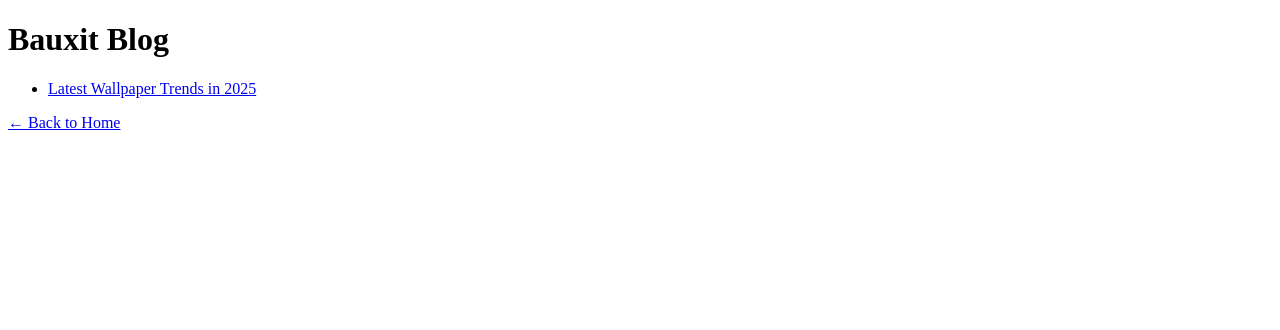
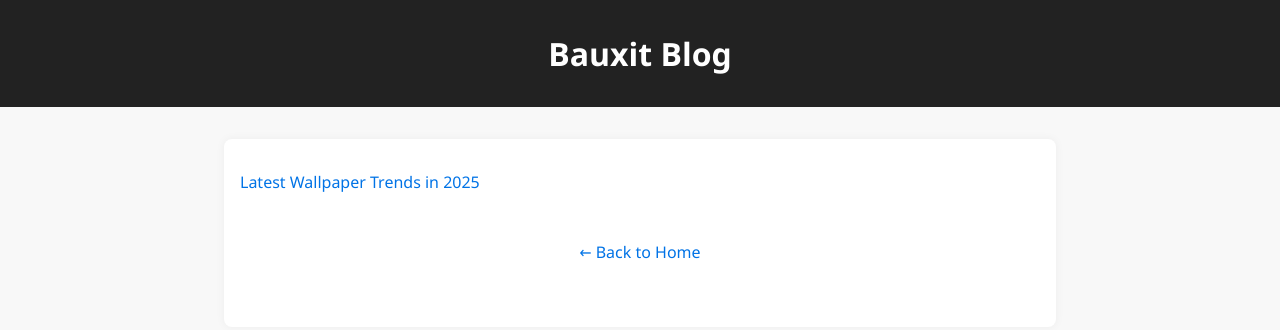
Before and after one commit to bauxit7/Bauxit-Painting-Decorating, a plain HTML site: page blog/index.html in a window 1280 px wide. Drawn offline with Linux system fonts and the light colour scheme.

Commit message:
Update index.html

```diff
--- a/blog/index.html
+++ b/blog/index.html
@@ -5,13 +5,78 @@
   <meta name="viewport" content="width=device-width, initial-scale=1.0" />
   <title>Bauxit Blog</title>
   <meta name="description" content="Read expert tips and trends from Bauxit Painting and Decorating, including wallpaper trends, installation tips, and more.">
+  <style>
+    body {
+      font-family: 'Segoe UI', Tahoma, Geneva, Verdana, sans-serif;
+      margin: 0;
+      padding: 0;
+      background-color: #f8f8f8;
+      color: #333;
+    }
+
+    header {
+      background-color: #222;
+      color: #fff;
+      padding: 2rem 1rem;
+      text-align: center;
+    }
+
+    header h1 {
+      margin: 0;
+      font-size: 2rem;
+    }
+
+    main {
+      max-width: 800px;
+      margin: 2rem auto;
+      padding: 1rem;
+      background-color: #fff;
+      border-radius: 8px;
+      box-shadow: 0 0 10px rgba(0, 0, 0, 0.05);
+    }
+
+    ul {
+      list-style: none;
+      padding-left: 0;
+    }
+
+    li {
+      margin-bottom: 1rem;
+    }
+
+    a {
+      text-decoration: none;
+      color: #0073e6;
+      font-weight: 500;
+    }
+
+    a:hover {
+      text-decoration: underline;
+    }
+
+    footer {
+      text-align: center;
+      margin-top: 3rem;
+      padding-bottom: 2rem;
+    }
+  </style>
 </head>
 <body>
-  <h1>Bauxit Blog</h1>
-  <ul>
-    <li><a href="latest-wallpaper-trends-2025.html">Latest Wallpaper Trends in 2025</a></li>
-    <!-- Add more links here -->
-  </ul>
-  <p><a href="/">← Back to Home</a></p>
+
+  <header>
+    <h1>Bauxit Blog</h1>
+  </header>
+
+  <main>
+    <ul>
+      <li><a href="latest-wallpaper-trends-2025.html">Latest Wallpaper Trends in 2025</a></li>
+      <!-- Add more blog post links here -->
+    </ul>
+
+    <footer>
+      <p><a href="/">← Back to Home</a></p>
+    </footer>
+  </main>
+
 </body>
 </html>
```
